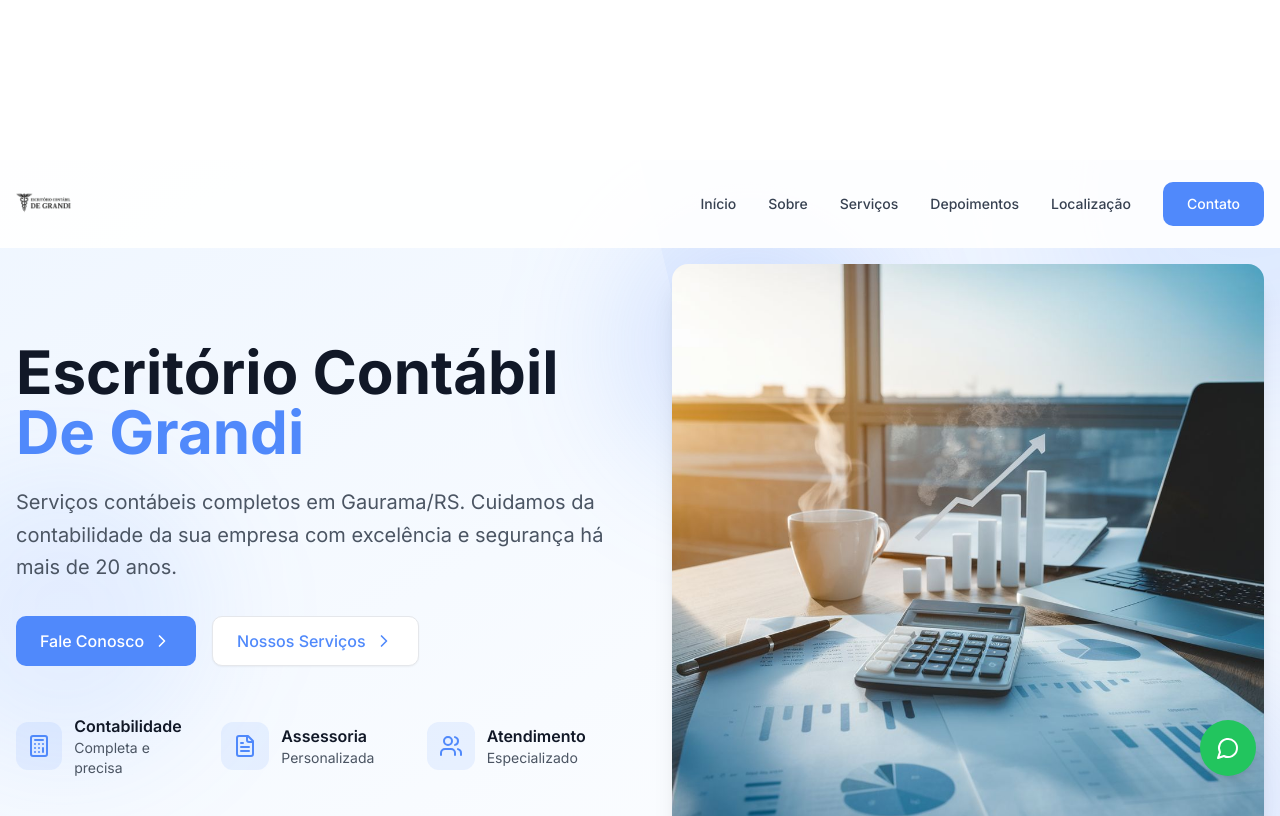
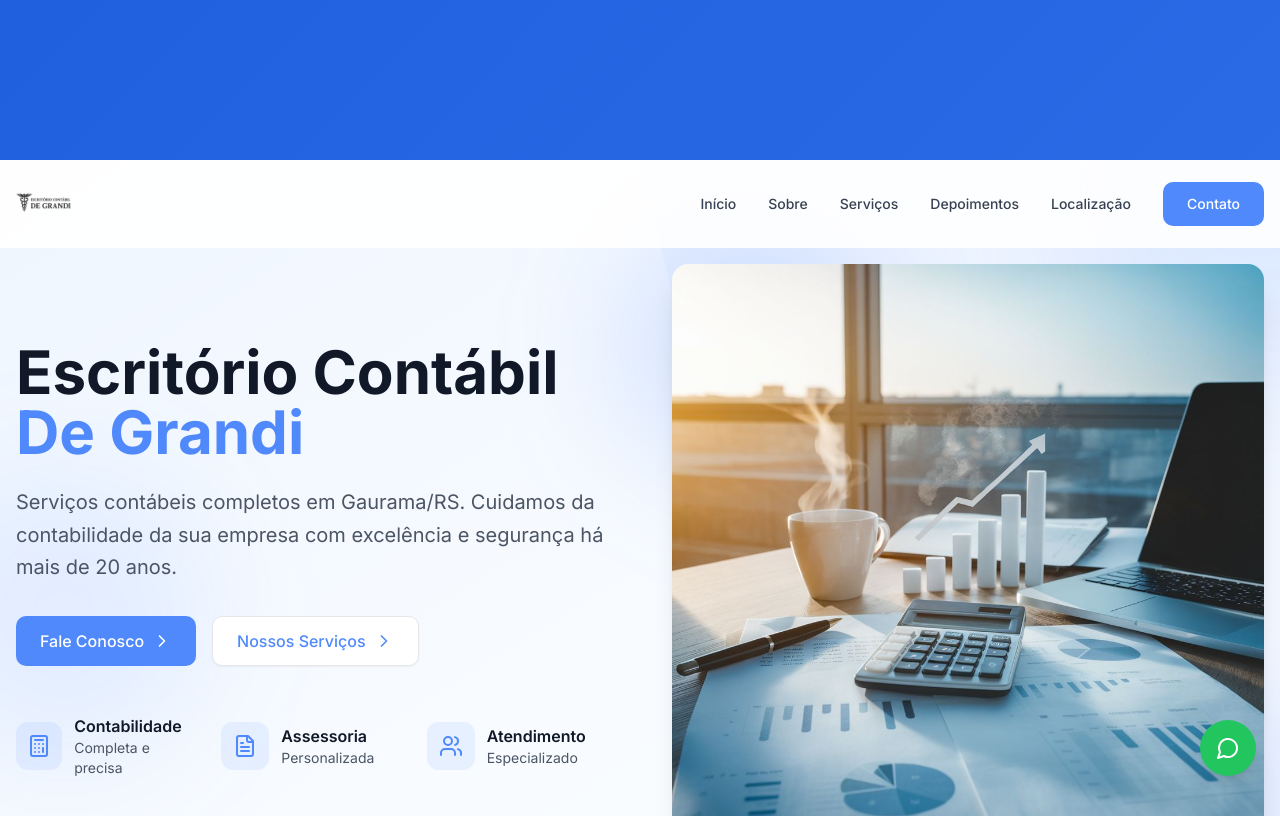
Before and after one commit to DevZipMateus/degrandi, a React (Vite) app: page / in a window 1280 px wide. Shown: the top 816 px of the page. Built offline with nearby package versions, Linux system fonts and the light colour scheme.

Commit message:
Change background to gradient
Change the background color to a gradient between the existing primary blue and #5897fc.

```diff
--- a/src/index.css
+++ b/src/index.css
@@ -1,3 +1,4 @@
+
 @import url('https://fonts.googleapis.com/css2?family=Inter:wght@300;400;500;600;700;800&display=swap');
 
 @tailwind base;
@@ -77,9 +78,11 @@
   }
 
   body {
-    @apply bg-background text-foreground;
+    @apply text-foreground;
     font-feature-settings: "rlig" 1, "calt" 1;
     overflow-x: hidden;
+    background: linear-gradient(135deg, hsl(220, 75%, 50%) 0%, #5897fc 100%);
+    min-height: 100vh;
   }
 
   html {
```
